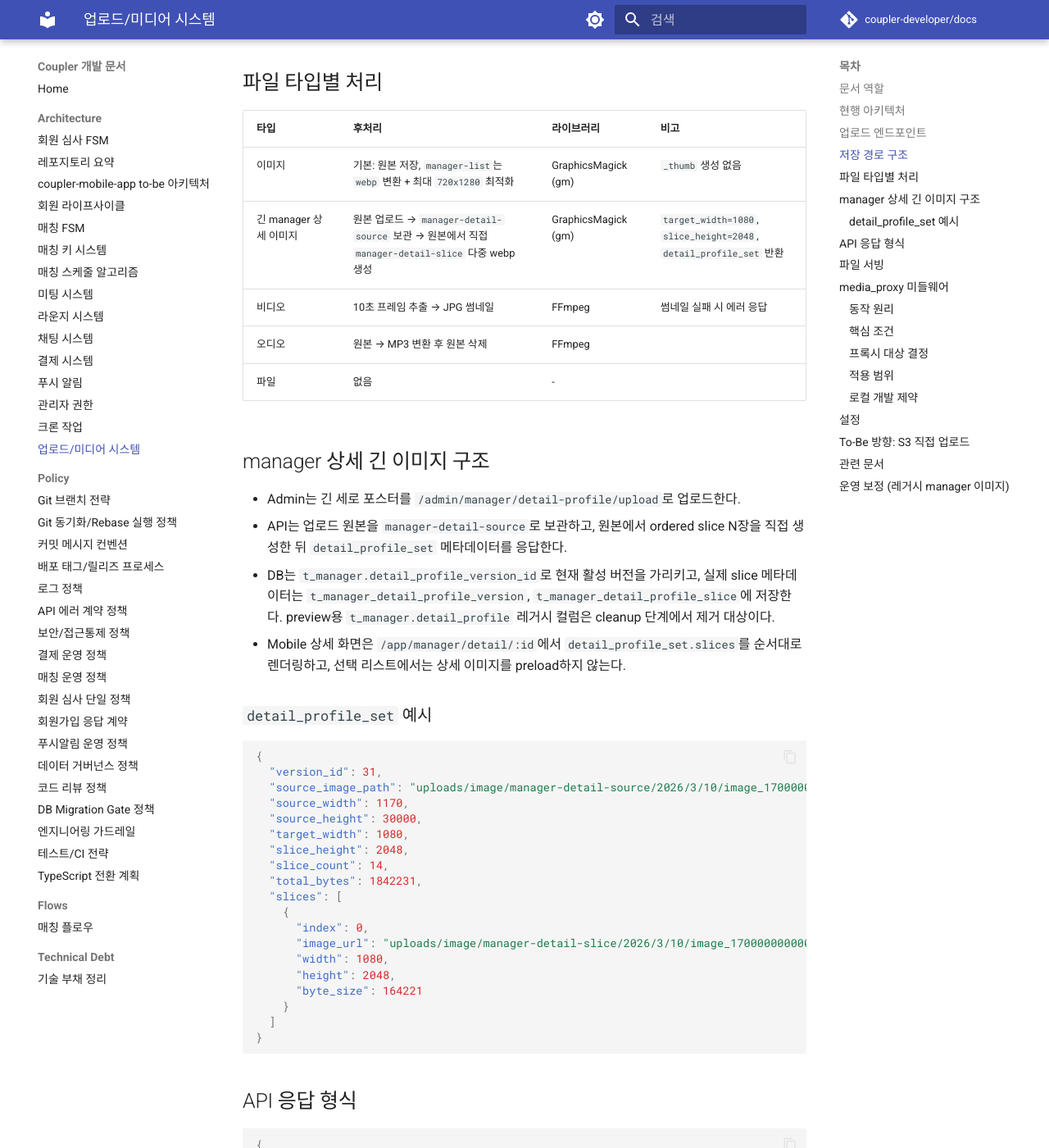
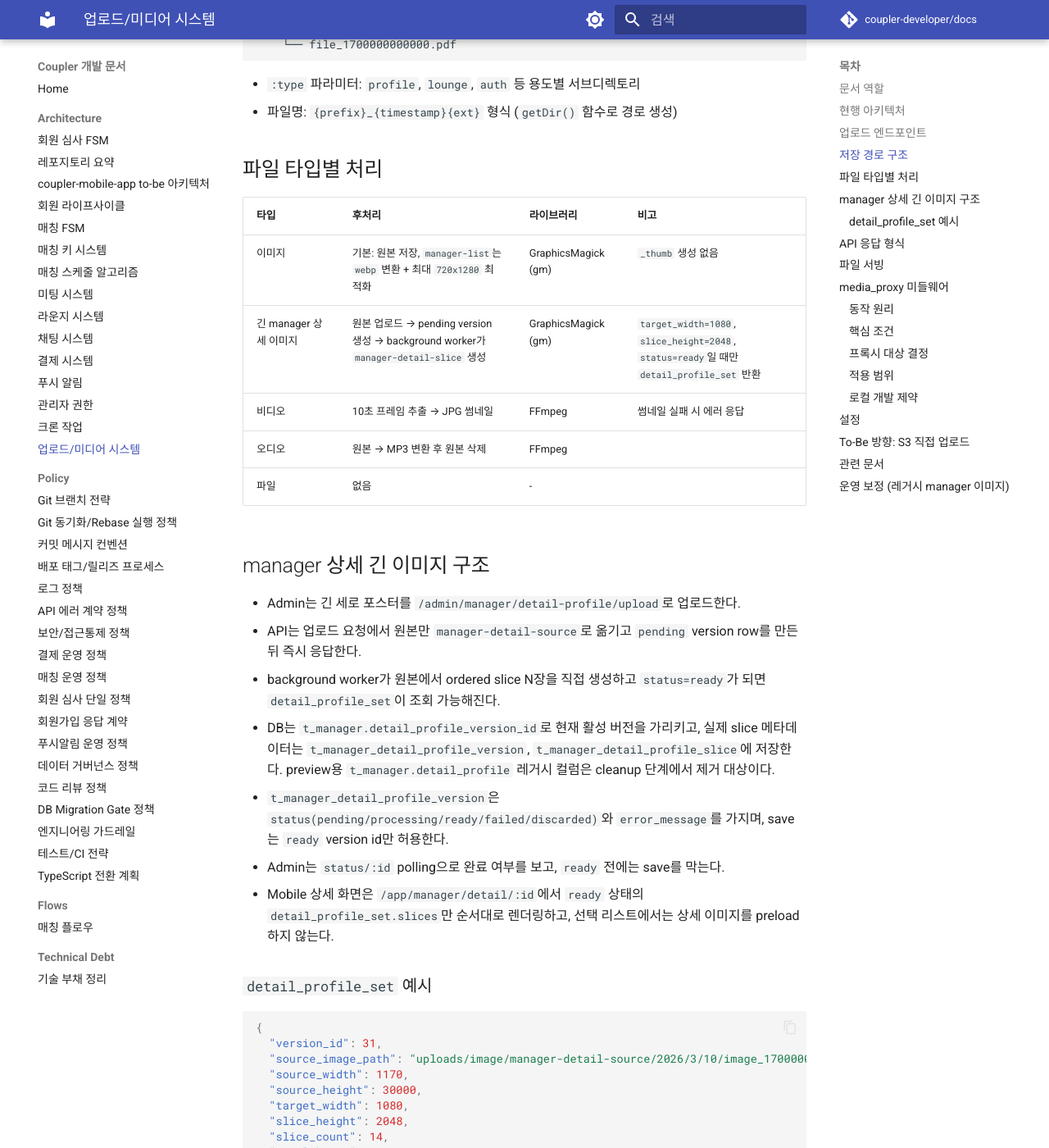
Before and after one commit to coupler-developer/docs, an MkDocs documentation site: the page built from content/architecture/upload-media-system.md, in a window 1280 px wide and 1400 px high, scrolled down 2276 px. Shown: the whole window at 82% size. Built offline with MkDocs 1.6.1 and Material for MkDocs 9.7.7, drawn with Linux system fonts in a browser that asks for light colours; comment, search, counter and statistics services are not loaded; some of the changed text lies outside the part shown.

Commit message:
docs: sync async manager detail upload pipeline

```diff
--- a/content/architecture/upload-media-system.md
+++ b/content/architecture/upload-media-system.md
@@ -34,7 +34,8 @@ flowchart TD
 | POST   | `/admin/upload/image/:type`   | (관리자) 이미지 | `imageUpload.single('file')` |
 | POST   | `/admin/upload/images/:type`  | (관리자) 다중  | `imageUpload.array('file')` |
 | POST   | `/admin/upload/video`         | (관리자) 비디오 | `videoUpload.single('file')` |
-| POST   | `/admin/manager/detail-profile/upload` | (관리자) 긴 manager 상세 이미지 | `imageUpload.single('file')` 후 slice 생성 |
+| POST   | `/admin/manager/detail-profile/upload` | (관리자) 긴 manager 상세 이미지 source 업로드 | `imageUpload.single('file')` 후 pending version 생성 |
+| GET    | `/admin/manager/detail-profile/status/:id` | (관리자) 긴 manager 상세 이미지 처리 상태 조회 | worker 결과 polling |
 
 - 모든 라우트에 `proxyUpload` 미들웨어가 multer보다 먼저 실행된다
 - `manager-detail` 긴 상세 포스터는 일반 `/admin/upload/image/:type`이 아니라 전용 `/admin/manager/detail-profile/upload`를 기준으로 처리한다
@@ -67,7 +68,7 @@ uploads/
 | 타입 | 후처리 | 라이브러리 | 비고 |
 | ---- | ------ | ---------- | ---- |
 | 이미지 | 기본: 원본 저장, `manager-list`는 `webp` 변환 + 최대 `720x1280` 최적화 | GraphicsMagick (gm) | `_thumb` 생성 없음 |
-| 긴 manager 상세 이미지 | 원본 업로드 → `manager-detail-source` 보관 → 원본에서 직접 `manager-detail-slice` 다중 webp 생성 | GraphicsMagick (gm) | `target_width=1080`, `slice_height=2048`, `detail_profile_set` 반환 |
+| 긴 manager 상세 이미지 | 원본 업로드 → pending version 생성 → background worker가 `manager-detail-slice` 생성 | GraphicsMagick (gm) | `target_width=1080`, `slice_height=2048`, `status=ready`일 때만 `detail_profile_set` 반환 |
 | 비디오 | 10초 프레임 추출 → JPG 썸네일 | FFmpeg | 썸네일 실패 시 에러 응답 |
 | 오디오 | 원본 → MP3 변환 후 원본 삭제 | FFmpeg | |
 | 파일 | 없음 | - | |
@@ -75,9 +76,12 @@ uploads/
 ## manager 상세 긴 이미지 구조
 
 - Admin는 긴 세로 포스터를 `/admin/manager/detail-profile/upload`로 업로드한다.
-- API는 업로드 원본을 `manager-detail-source`로 보관하고, 원본에서 ordered slice N장을 직접 생성한 뒤 `detail_profile_set` 메타데이터를 응답한다.
+- API는 업로드 요청에서 원본만 `manager-detail-source`로 옮기고 `pending` version row를 만든 뒤 즉시 응답한다.
+- background worker가 원본에서 ordered slice N장을 직접 생성하고 `status=ready`가 되면 `detail_profile_set`이 조회 가능해진다.
 - DB는 `t_manager.detail_profile_version_id`로 현재 활성 버전을 가리키고, 실제 slice 메타데이터는 `t_manager_detail_profile_version`, `t_manager_detail_profile_slice`에 저장한다. preview용 `t_manager.detail_profile` 레거시 컬럼은 cleanup 단계에서 제거 대상이다.
-- Mobile 상세 화면은 `/app/manager/detail/:id`에서 `detail_profile_set.slices`를 순서대로 렌더링하고, 선택 리스트에서는 상세 이미지를 preload하지 않는다.
+- `t_manager_detail_profile_version`은 `status(pending/processing/ready/failed/discarded)`와 `error_message`를 가지며, save는 `ready` version id만 허용한다.
+- Admin는 `status/:id` polling으로 완료 여부를 보고, `ready` 전에는 save를 막는다.
+- Mobile 상세 화면은 `/app/manager/detail/:id`에서 `ready` 상태의 `detail_profile_set.slices`만 순서대로 렌더링하고, 선택 리스트에서는 상세 이미지를 preload하지 않는다.
 
 ### `detail_profile_set` 예시
 
@@ -170,6 +174,7 @@ flowchart TD
 - 로컬 디스크에 파일이 저장되지 않는다 → **EC2 의존**
 - Dev EC2 접근 불가 시 업로드/파일 서빙 불가 (502 응답)
 - 긴 manager 상세 이미지는 전체 `master.webp`를 만들지 않고 원본에서 직접 slice를 생성해야 GM dimension limit에 걸리지 않는다
+- 긴 manager 상세 이미지는 request thread에서 동기 후처리를 끝내면 dev EC2 worker를 묶어 timeout이 나므로, 업로드는 즉시 응답하고 slice 생성은 background worker로 분리해야 한다
 - 이 구조는 개발 환경에서 파일 저장소를 공유하기 위한 임시 방편이다
 
 ## 설정
```
